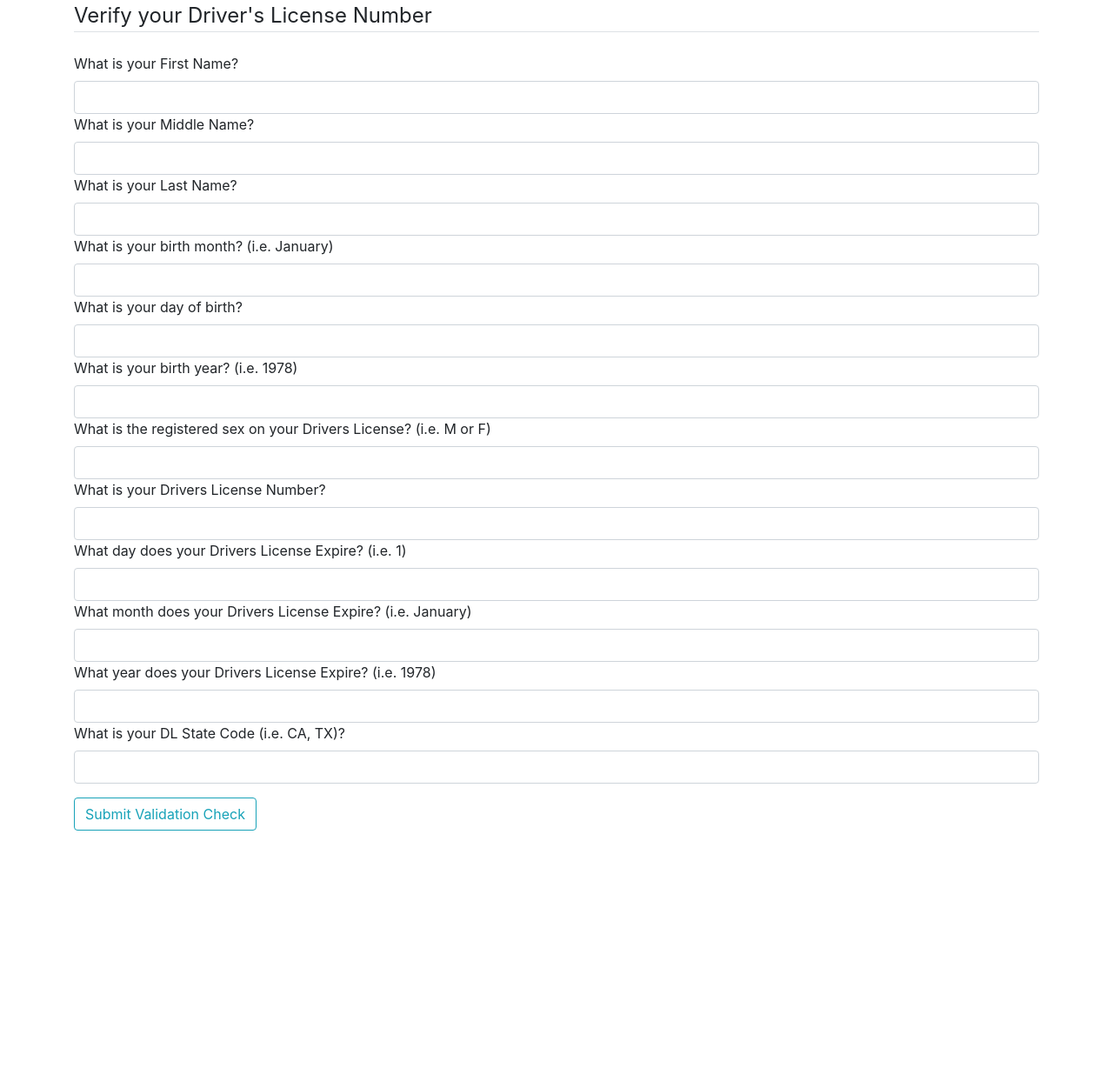
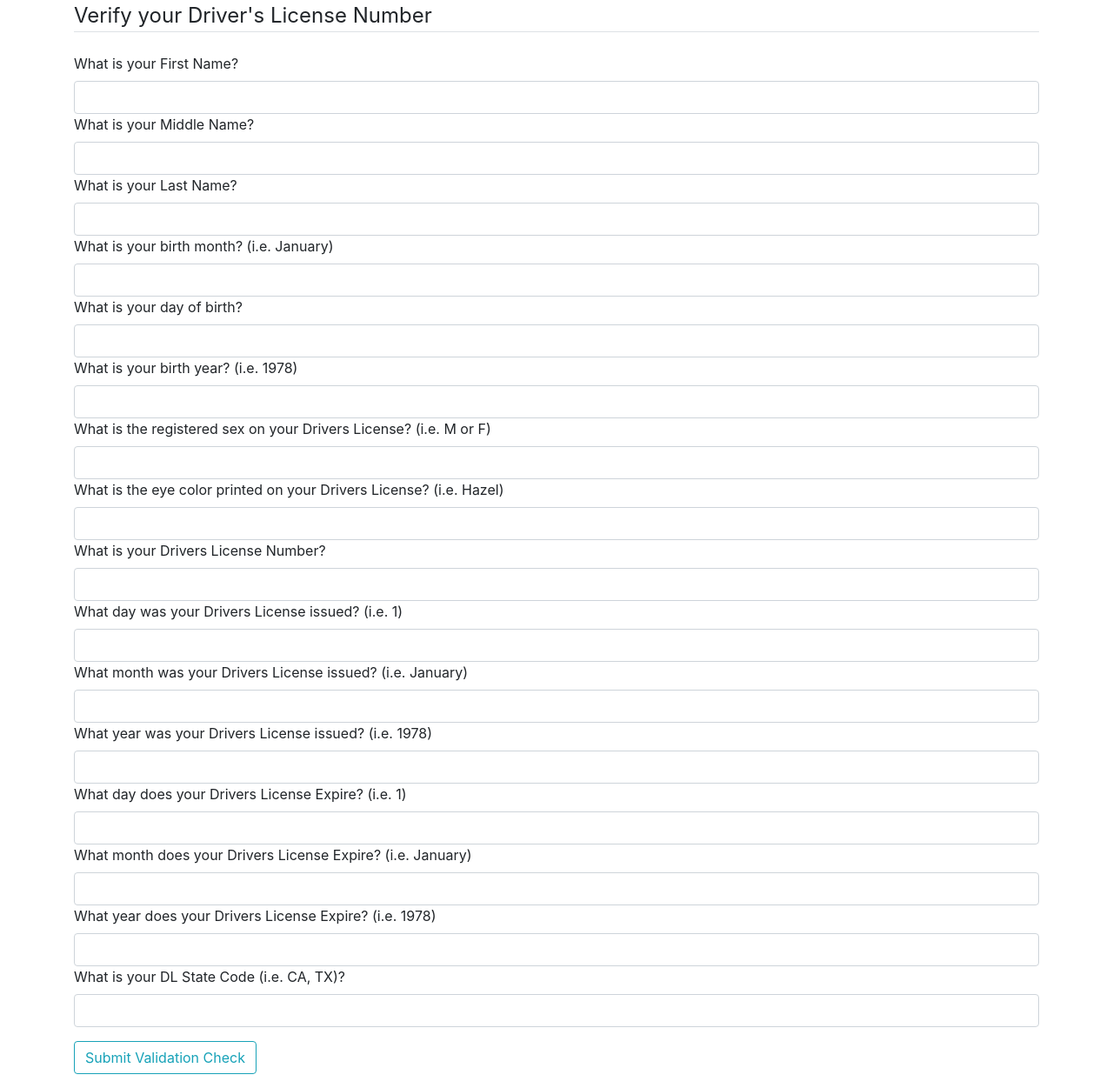
Before and after one commit to rileyfroehlich/flaskDLNvalidation, a Flask app: page / in a window 1280 px wide. Shown: the whole page at 87% size. Before the commit the page ends 955 px from the top, so only its background shows below. Run offline with Flask 2, Linux system fonts and the light colour scheme; some libraries are stand-ins or nearby versions.

Commit message:
Web app: Added entries for date issued and eye color, Added colorado module to states, basic comments

```diff
--- a/dlnv.py
+++ b/dlnv.py
@@ -27,16 +27,22 @@ def submit():
     lName = request.form['lName']
     dlNumber = request.form['dlNumber']
     state = request.form['state']
+    day = request.form['day']
     month = request.form['month']
-    day = request.form['day']
     year = request.form['year']
     sex = request.form['sex']
+    eyeColor = request.form['eyeColor']
+    issueDay = request.form['issueDay']
+    issueMonth = request.form['issueMonth']
+    issueYear = request.form['issueYear']
     dlDay = request.form['dlDay']
     dlMonth = request.form['dlMonth']
     dlYear = request.form['dlYear']
     form = dlnvForm()
 
-    response = check_is_valid(state, dlNumber, fName, lName, mName, month, day, year, sex, dlDay, dlMonth, dlYear)
+    response = check_is_valid(state, dlNumber, fName, lName, mName, month, day, year, sex, eyeColor,
+                                issueDay, issueMonth, issueYear, dlDay, dlMonth, dlYear)
+
     if response == True:
         flash(f"Your Driver's License Number is Valid", 'success')
     else:
--- a/form.py
+++ b/form.py
@@ -10,7 +10,11 @@ class dlnvForm(FlaskForm):
     day = StringField('What is your day of birth?', validators=[DataRequired(), Length(min=1,max=2)])
     year = StringField('What is your birth year? (i.e. 1978)', validators=[DataRequired(), Length(min=4,max=4)])
     sex = StringField('What is the registered sex on your Drivers License? (i.e. M or F)', validators=[DataRequired(), Length(min=1)])
+    eyeColor = StringField('What is the eye color printed on your Drivers License? (i.e. Hazel)', validators=[DataRequired(), Length(min=1)])
     dlNumber = StringField('What is your Drivers License Number?', validators=[DataRequired(), Length(min=1)])
+    issueDay = StringField('What day was your Drivers License issued? (i.e. 1)', validators=[DataRequired(), Length(min=1,max=2)])
+    issueMonth = StringField('What month was your Drivers License issued? (i.e. January)', validators=[DataRequired(), Length(min=3)])
+    issueYear = StringField('What year was your Drivers License issued? (i.e. 1978)', validators=[DataRequired(), Length(min=4,max=4)])
     dlDay = StringField('What day does your Drivers License Expire? (i.e. 1)', validators=[DataRequired(), Length(min=1,max=2)])
     dlMonth = StringField('What month does your Drivers License Expire? (i.e. January)', validators=[DataRequired(), Length(min=3)])
     dlYear = StringField('What year does your Drivers License Expire? (i.e. 1978)', validators=[DataRequired(), Length(min=4,max=4)])
--- a/main.py
+++ b/main.py
@@ -80,7 +80,13 @@ def get_state_abbr(state):
     #State not found return None
     return None
 
-def check_is_valid(state_abbr, dln, fName, lName, mName, month, day, year, sex, dlDay, dlMonth, dlYear):
+'''
+The main function for verifying and checking the information provided
+Calls DLHelper in verify_DL.py to verify states individually
+'''
+def check_is_valid(state_abbr, dln, fName, lName, mName, month, day, year, sex, eyeColor, issueDay,
+                    issueMonth, issueYear, dlDay, dlMonth, dlYear):
+
     state_abbr = get_state_abbr(state_abbr)
     if state_abbr is not None:
 
@@ -97,6 +103,7 @@ def check_is_valid(state_abbr, dln, fName, lName, mName, month, day, year, sex,
 
         try:
             if is_valid(dln, state_abbr):
+
                 #check expiry date if the DL format is correct
                 expiration_date = str(dlYear) + '-' + str(dlMonth) + '-' + str(dlDay)
                 if datetime.strptime(expiration_date,"%Y-%m-%d").date() < date.today():
@@ -106,7 +113,8 @@ def check_is_valid(state_abbr, dln, fName, lName, mName, month, day, year, sex,
                 day = int(day)
                 year = int(year)
 
-                DLN = DLHelper( state_abbr, dln, fName, lName, mName, month, day, year, sex )
+                DLN = DLHelper( state_abbr, dln, fName, lName, mName, month, day, year, sex,
+                                eyeColor, issueDay, issueMonth, issueYear )
                 print(DLN)
                 if dln == DLN or DLN == True:
                     return True
--- a/templates/dlnpage.html
+++ b/templates/dlnpage.html
@@ -35,9 +35,25 @@
                     {{ form.sex.label(class="form-control-label") }}
                     {{ form.sex(class="form-control form-control lg") }}
                 </div>
+                <div class=form-group" name="eyeColor">
+                    {{ form.eyeColor.label(class="form-control-label") }}
+                    {{ form.eyeColor(class="form-control form-control lg") }}
+                </div>
                 <div class=form-group" name="dlNumber">
                     {{ form.dlNumber.label(class="form-control-label") }}
                     {{ form.dlNumber(class="form-control form-control lg") }}
+                </div>
+                <div class=form-group" name="issueDay">
+                    {{ form.issueDay.label(class="form-control-label") }}
+                    {{ form.issueDay(class="form-control form-control lg") }}
+                </div>
+                <div class=form-group" name="issueMonth">
+                    {{ form.issueMonth.label(class="form-control-label") }}
+                    {{ form.issueMonth(class="form-control form-control lg") }}
+                </div>
+                <div class=form-group" name="issueYear">
+                    {{ form.issueYear.label(class="form-control-label") }}
+                    {{ form.issueYear(class="form-control form-control lg") }}
                 </div>
                 <div class=form-group" name="dlDay">
                     {{ form.dlDay.label(class="form-control-label") }}
```
Also changed, not shown: states/colorado.py (added, +22 -0 lines), states/new_hampshire_dln.py (+7 -0 lines), verify_DL.py (+8 -2 lines).
